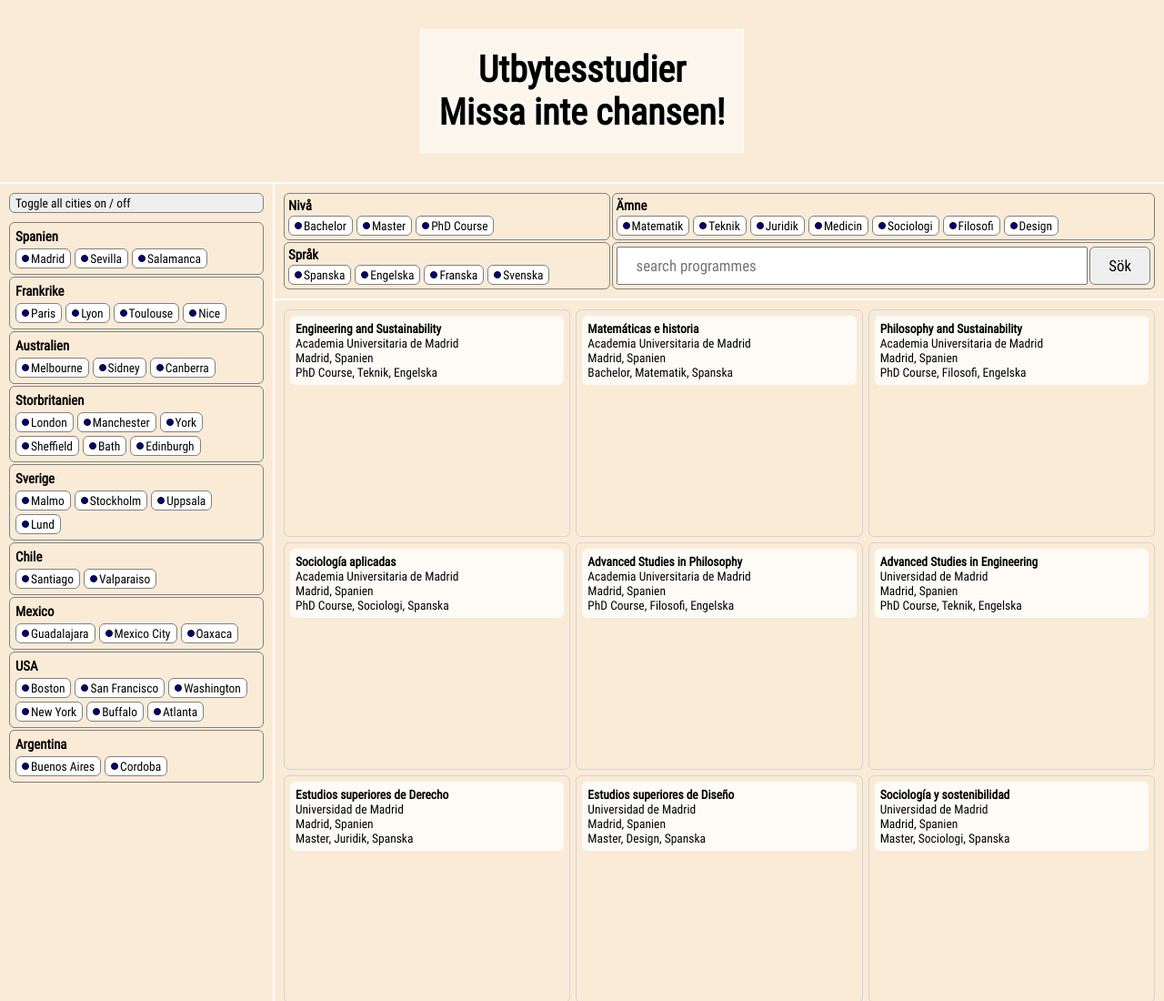
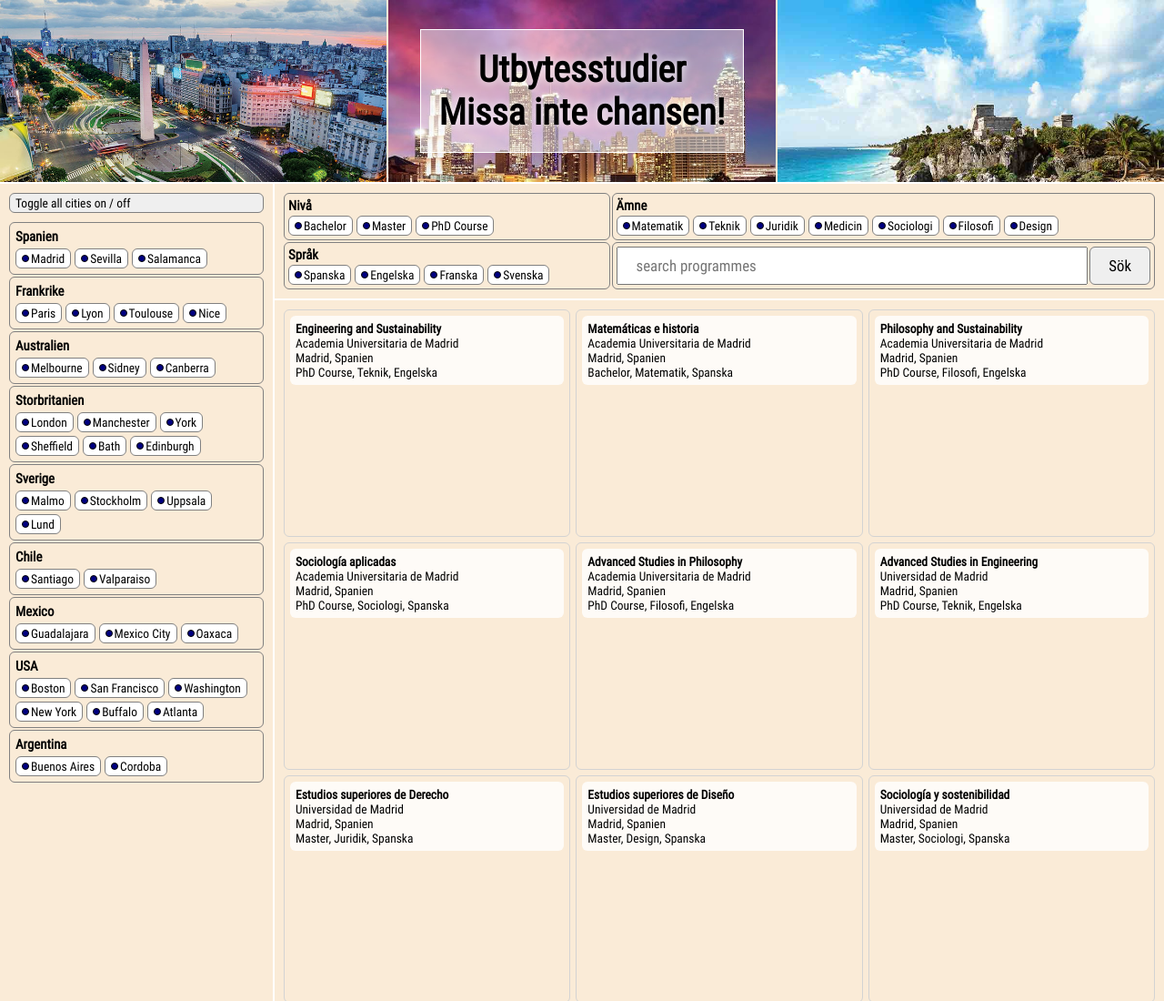
Before and after one commit to sofiesteier/ProjektDU2, a plain HTML site: page problem-2/index.html in a window 1280 px wide. Shown: the top 1100 px of the page at 91% size. Drawn offline with Linux system fonts and the light colour scheme.

Commit message:
Added pictures in top_images

```diff
--- a/problem-2/css/index.css
+++ b/problem-2/css/index.css
@@ -86,6 +86,18 @@ body {
   background-repeat: no-repeat;
 }
 
+#top_images div:nth-child(1) {
+  background-image: url("../media/geo_images/argentina_normal_2.jpg");
+}
+
+#top_images div:nth-child(2) {
+  background-image: url("../media/geo_images/atlanta_normal_2.jpg");
+}
+
+#top_images div:nth-child(3) {
+  background-image: url("../media/geo_images/mexico_normal_2.jpg");
+}
+
 #top_text {
   position: relative;
   z-index: 10;
```
